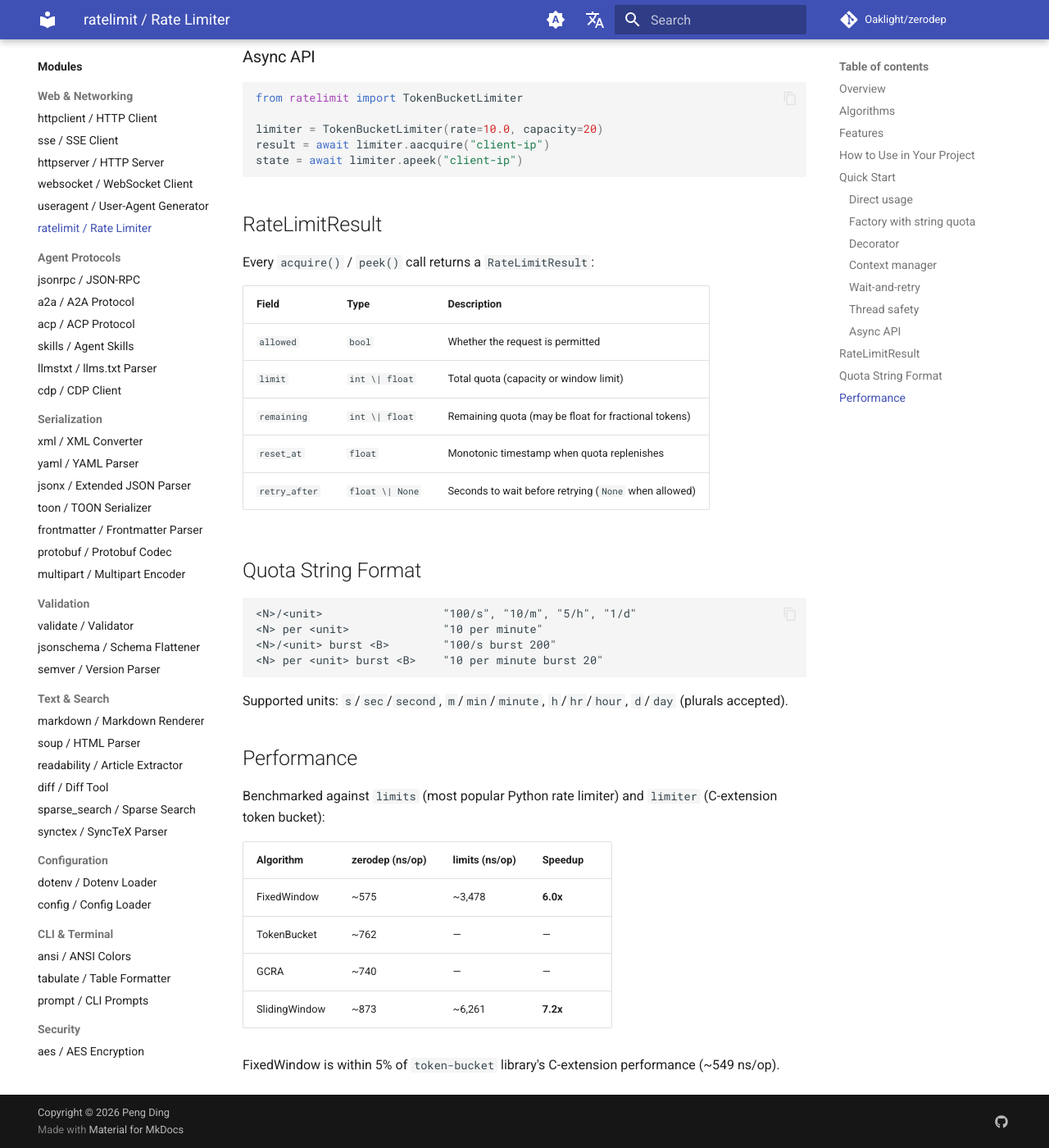
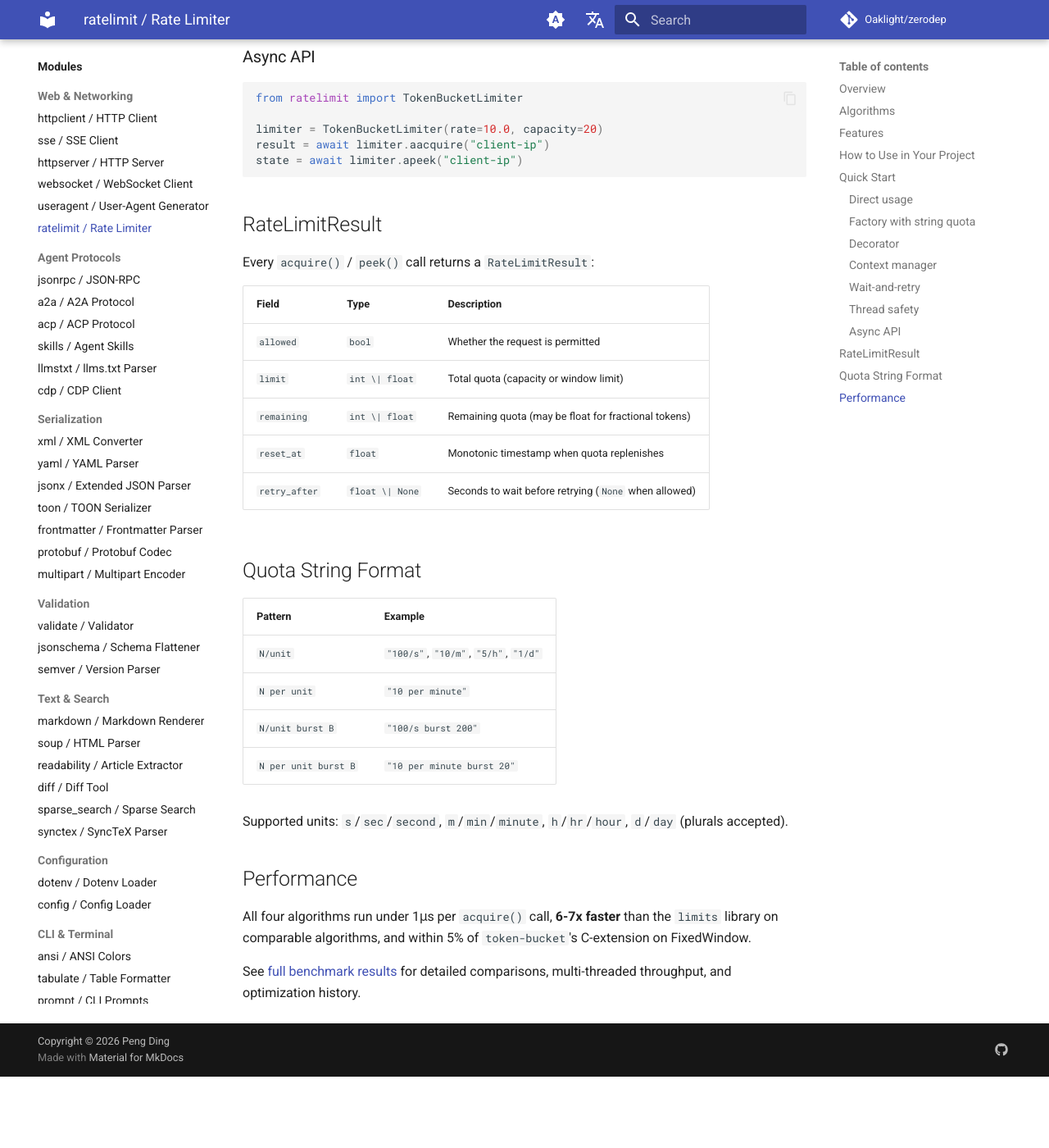
Before and after one commit to Oaklight/zerodep, an MkDocs documentation site: the page built from docs/modules/ratelimit.md, in a window 1280 px wide and 1400 px high, scrolled down 2765 px. Shown: the whole window at 82% size. Built offline with MkDocs 1.6.1 and Material for MkDocs 9.7.7, drawn with Linux system fonts in a browser that asks for light colours; comment, search, counter and statistics services are not loaded; after the commit the page ends 4078 px from its top, so only the background shows below that.

Commit message:
fix: quota format as table, move benchmark details to benchmark page

````diff
--- a/docs/modules/ratelimit.md
+++ b/docs/modules/ratelimit.md
@@ -131,24 +131,17 @@
 
 ## Quota String Format
 
-```
-<N>/<unit>                  "100/s", "10/m", "5/h", "1/d"
-<N> per <unit>              "10 per minute"
-<N>/<unit> burst <B>        "100/s burst 200"
-<N> per <unit> burst <B>    "10 per minute burst 20"
-```
+| Pattern | Example |
+|---------|---------|
+| `N/unit` | `"100/s"`, `"10/m"`, `"5/h"`, `"1/d"` |
+| `N per unit` | `"10 per minute"` |
+| `N/unit burst B` | `"100/s burst 200"` |
+| `N per unit burst B` | `"10 per minute burst 20"` |
 
 Supported units: `s`/`sec`/`second`, `m`/`min`/`minute`, `h`/`hr`/`hour`, `d`/`day` (plurals accepted).
 
 ## Performance
 
-Benchmarked against `limits` (most popular Python rate limiter) and `limiter` (C-extension token bucket):
+All four algorithms run under 1μs per `acquire()` call, **6-7x faster** than the `limits` library on comparable algorithms, and within 5% of `token-bucket`'s C-extension on FixedWindow.
 
-| Algorithm | zerodep (ns/op) | limits (ns/op) | Speedup |
-|-----------|----------------|----------------|---------|
-| FixedWindow | ~575 | ~3,478 | **6.0x** |
-| TokenBucket | ~762 | — | — |
-| GCRA | ~740 | — | — |
-| SlidingWindow | ~873 | ~6,261 | **7.2x** |
-
-FixedWindow is within 5% of `token-bucket` library's C-extension performance (~549 ns/op).
+See [full benchmark results](../benchmarks/ratelimit.md) for detailed comparisons, multi-threaded throughput, and optimization history.
````
